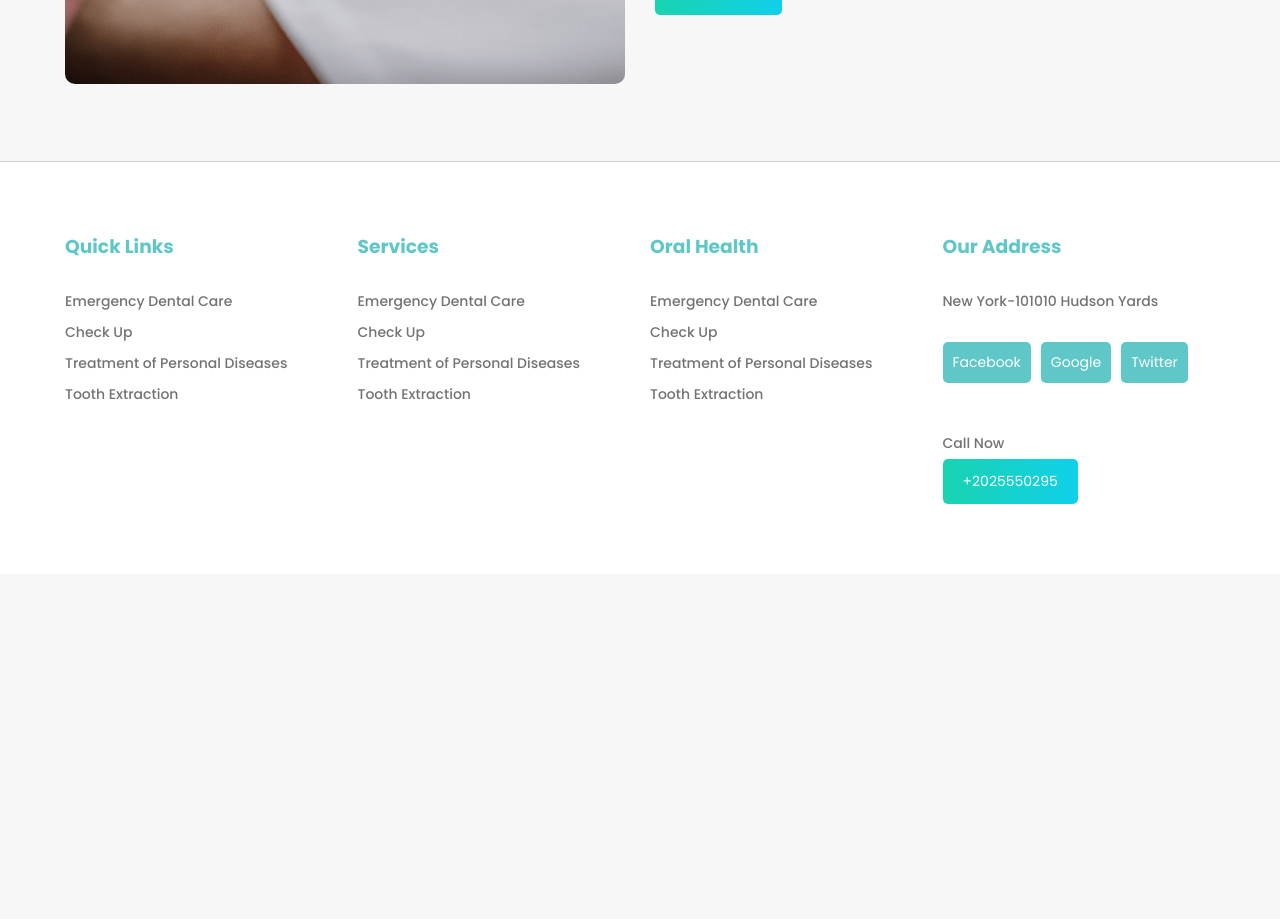
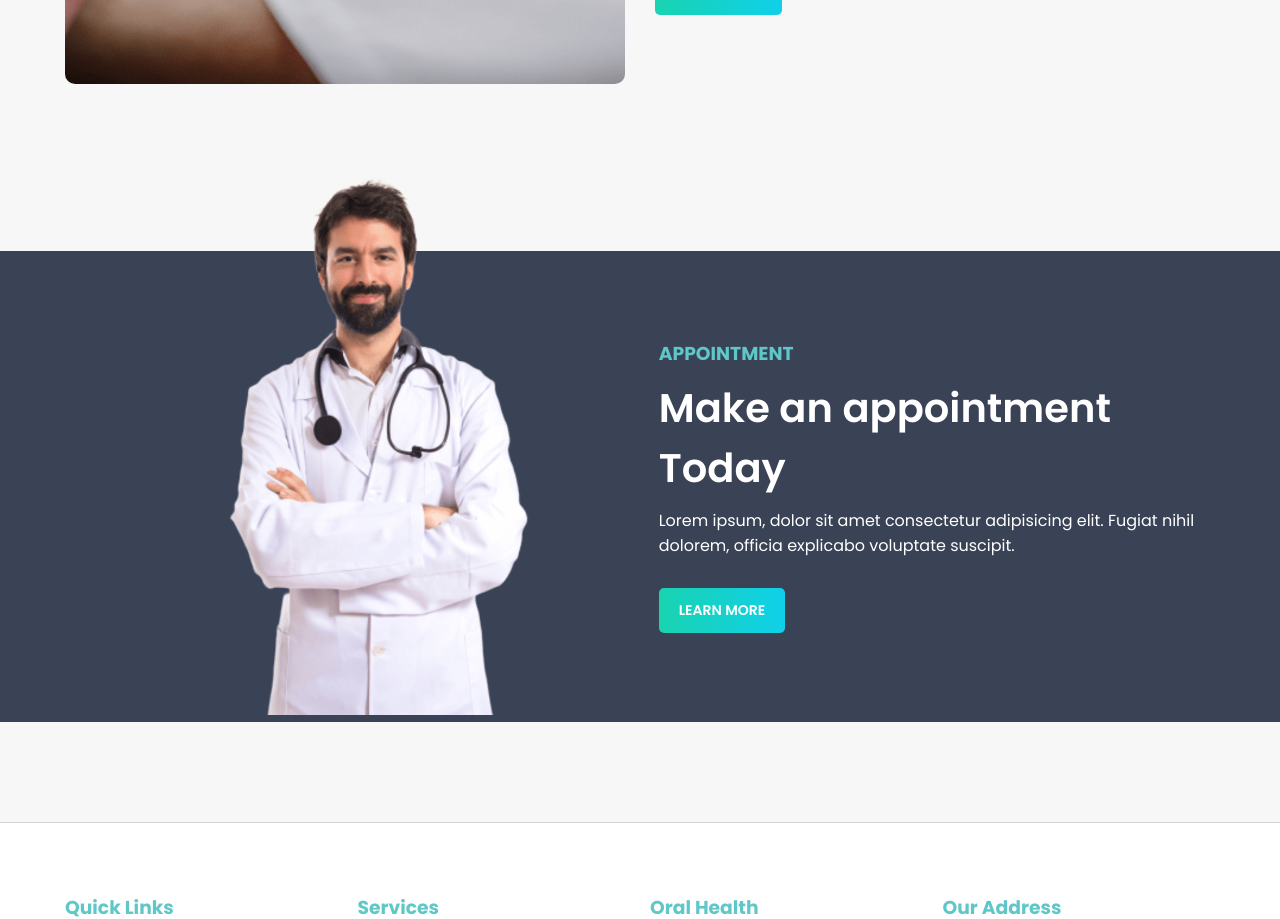
Before and after one commit to azizulwd/doctors-portal-clientside, a React (Create React App) app: page / in a window 1280 px wide. Shown: the part 1680-2599 px from the top of the page. Before the commit the page ends 2254 px from the top, so only its background shows below. Built offline with nearby package versions, Linux system fonts and the light colour scheme.

Commit message:
appointment added

```diff
--- /dev/null
+++ b/src/components/Home/Appointment/Appointment.css
@@ -0,0 +1,40 @@
+.appointment{
+    background: #3a4256;
+    margin-bottom: 100px;
+}
+.appointment_inner{
+    display: flex;
+    align-items: center;
+}
+.appointment_doctor_pic {
+    margin-top: -130px;
+}
+.appointment_doctor_pic img{
+    height: 100%;
+    margin-bottom: 0;
+}
+.appointment_info h3 {
+    color: #5fc7c7;
+    margin-bottom: 10px;
+}
+.appointment_info h1 {
+    font-size: 40px;
+    font-weight: 600;
+    color: #fff;
+    margin-bottom: 10px;
+}
+.appointment_info p {
+    color: #fff;
+    margin-bottom: 30px;
+}
+.appointment_info button{
+    background: linear-gradient(to right, #19d3b0, #10d0ea);
+    border: none;
+    font-size: 14px;
+    font-family: 'Poppins';
+    color: #fff;
+    cursor: pointer;
+    padding: 12px 20px;
+    border-radius: 5px;
+    font-weight: 600;
+}
--- /dev/null
+++ b/src/components/Home/Appointment/Appointment.js
@@ -0,0 +1,24 @@
+import React from 'react';
+import doctorPic from '../../../images/doctor.png';
+import './Appointment.css';
+
+const Appointment = () => {
+
+    return (
+        <div className="appointment">
+            <div className="container appointment_inner">
+                <div className="appointment_doctor_pic">
+                    <img src={doctorPic} alt="" />
+                </div>
+                <div className="appointment_info">
+                    <h3>APPOINTMENT</h3>
+                    <h1>Make an appointment Today</h1>
+                    <p>Lorem ipsum, dolor sit amet consectetur adipisicing elit. Fugiat nihil dolorem, officia explicabo voluptate suscipit.</p>
+                    <button>LEARN MORE</button>
+                </div>
+            </div>
+        </div>
+    );
+};
+
+export default Appointment;
--- a/src/components/Home/Facility/Facility.css
+++ b/src/components/Home/Facility/Facility.css
@@ -1,5 +1,5 @@
 .facility{
-    margin-bottom: 70px;
+    margin-bottom: 160px;
 }
 .facility_inner{
     display: flex;
--- a/src/components/Home/Home/Home.js
+++ b/src/components/Home/Home/Home.js
@@ -1,5 +1,6 @@
 import React from 'react';
 import Address from '../Address/Address';
+import Appointment from '../Appointment/Appointment';
 import Banner from '../Banner/Banner';
 import Facility from '../Facility/Facility';
 import Services from '../Services/Services';
@@ -11,6 +12,7 @@ const Home = () => {
             <Address></Address>
             <Services></Services>
             <Facility></Facility>
+            <Appointment></Appointment>
         </div>
     );
 };
```
